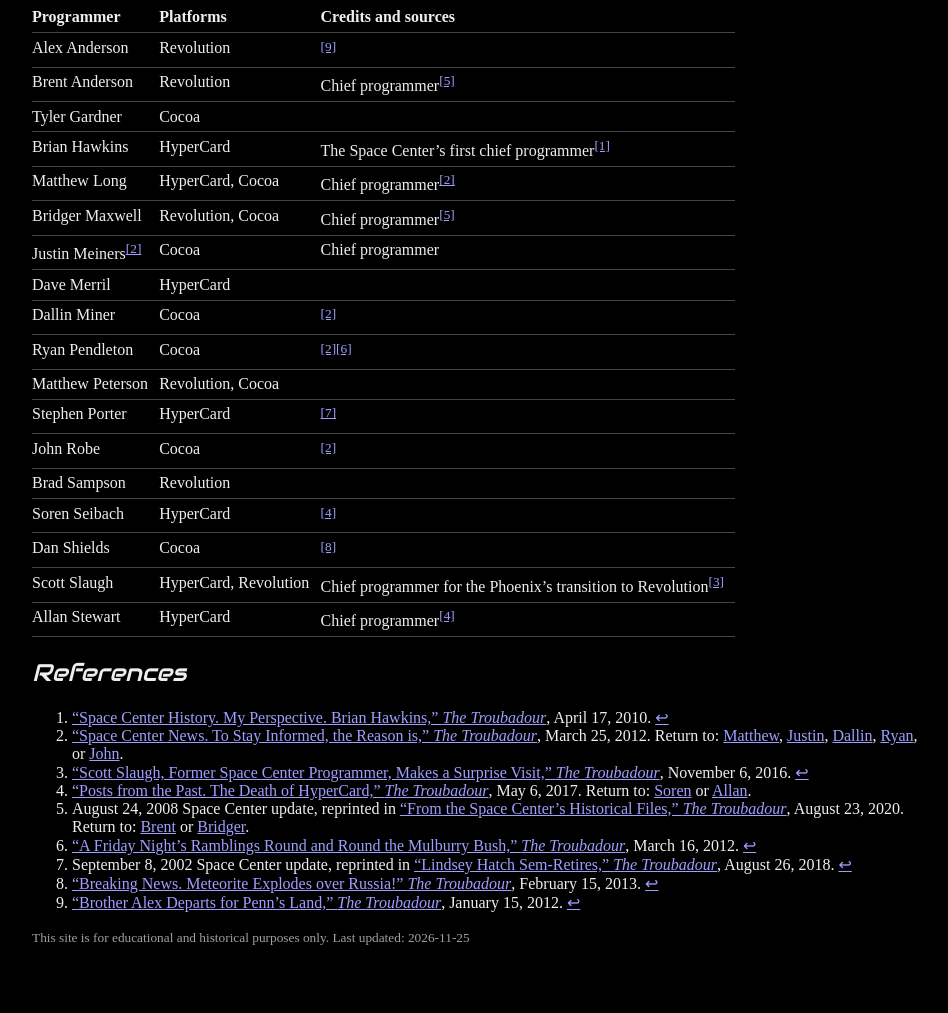
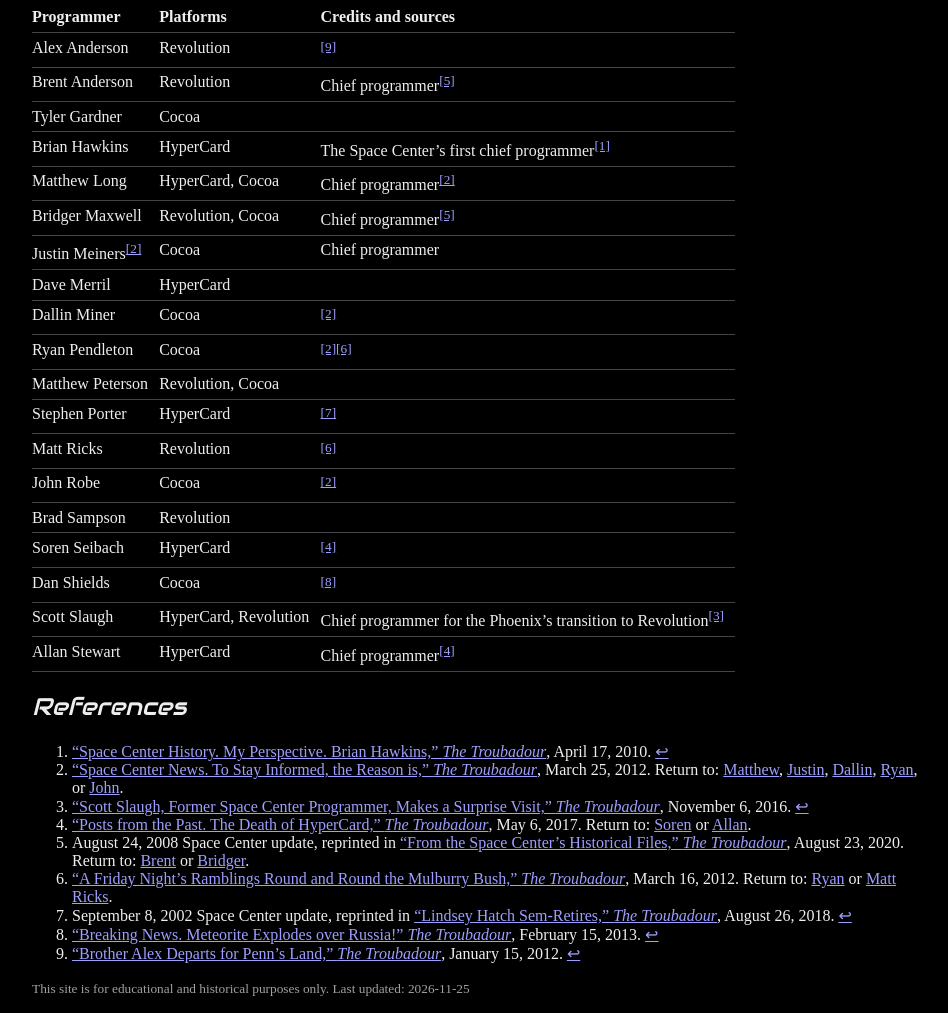
Before and after one commit to justinmeiners/cmsc-software-archive, a plain HTML site: page docs/programmers.html in a window 1280 px wide. Shown: the part 167-1180 px from the top of the page, without its empty margins (160-1108 px from the left). Before the commit the page ends 1129 px from the top, so only its background shows below. Drawn offline with Linux system fonts and the light colour scheme.

Commit message:
Add programmers

```diff
--- a/docs/programmers.html
+++ b/docs/programmers.html
@@ -33,6 +33,7 @@
     <tr><th scope="row">Ryan Pendleton</th><td>Cocoa</td><td><sup id="fnref-2-ryan"><a href="#fn-2" aria-label="Note 2">[2]</a></sup><sup id="fnref-6"><a href="#fn-6" aria-label="Note 6">[6]</a></sup></td></tr>
     <tr><th scope="row">Matthew Peterson</th><td>Revolution, Cocoa</td><td></td></tr>
     <tr><th scope="row">Stephen Porter</th><td>HyperCard</td><td><sup id="fnref-7"><a href="#fn-7" aria-label="Note 7">[7]</a></sup></td></tr>
+    <tr><th scope="row">Matt Ricks</th><td>Revolution</td><td><sup id="fnref-6-matt-ricks"><a href="#fn-6" aria-label="Note 6">[6]</a></sup></td></tr>
     <tr><th scope="row">John Robe</th><td>Cocoa</td><td><sup id="fnref-2-john"><a href="#fn-2" aria-label="Note 2">[2]</a></sup></td></tr>
     <tr><th scope="row">Brad Sampson</th><td>Revolution</td><td></td></tr>
     <tr><th scope="row">Soren Seibach</th><td>HyperCard</td><td><sup id="fnref-4-soren"><a href="#fn-4" aria-label="Note 4">[4]</a></sup></td></tr>
@@ -49,7 +50,7 @@
   <li id="fn-3"><a href="https://voyagerslog.blogspot.com/2016/11/scott-slaugh-former-space-center.html" target="_blank" rel="noopener noreferrer">“Scott Slaugh, Former Space Center Programmer, Makes a Surprise Visit,” <em>The Troubadour</em></a>, November 6, 2016. <a href="#fnref-3" aria-label="Back to note 3 in the table">↩</a></li>
   <li id="fn-4"><a href="https://voyagerslog.blogspot.com/2017/05/posts-from-past-death-of-hypercard.html" target="_blank" rel="noopener noreferrer">“Posts from the Past. The Death of HyperCard,” <em>The Troubadour</em></a>, May 6, 2017. Return to: <a href="#fnref-4-soren">Soren</a> or <a href="#fnref-4">Allan</a>.</li>
   <li id="fn-5">August 24, 2008 Space Center update, reprinted in <a href="https://voyagerslog.blogspot.com/2020/08/from-space-centers-historical-files.html" target="_blank" rel="noopener noreferrer">“From the Space Center’s Historical Files,” <em>The Troubadour</em></a>, August 23, 2020. Return to: <a href="#fnref-5-brent">Brent</a> or <a href="#fnref-5-bridger">Bridger</a>.</li>
-  <li id="fn-6"><a href="https://voyagerslog.blogspot.com/2012/03/friday-nights-ramblings-round-and-round.html" target="_blank" rel="noopener noreferrer">“A Friday Night’s Ramblings Round and Round the Mulburry Bush,” <em>The Troubadour</em></a>, March 16, 2012. <a href="#fnref-6" aria-label="Back to note 6 in the table">↩</a></li>
+  <li id="fn-6"><a href="https://voyagerslog.blogspot.com/2012/03/friday-nights-ramblings-round-and-round.html" target="_blank" rel="noopener noreferrer">“A Friday Night’s Ramblings Round and Round the Mulburry Bush,” <em>The Troubadour</em></a>, March 16, 2012. Return to: <a href="#fnref-6">Ryan</a> or <a href="#fnref-6-matt-ricks">Matt Ricks</a>.</li>
   <li id="fn-7">September 8, 2002 Space Center update, reprinted in <a href="https://voyagerslog.blogspot.com/2018/08/lindsey-hatch-sem-retires-is-she-last.html" target="_blank" rel="noopener noreferrer">“Lindsey Hatch Sem-Retires,” <em>The Troubadour</em></a>, August 26, 2018. <a href="#fnref-7" aria-label="Back to note 7 in the table">↩</a></li>
   <li id="fn-8"><a href="https://voyagerslog.blogspot.com/2013/02/breaking-news-meteor-explodes-over.html" target="_blank" rel="noopener noreferrer">“Breaking News. Meteorite Explodes over Russia!” <em>The Troubadour</em></a>, February 15, 2013. <a href="#fnref-8" aria-label="Back to note 8 in the table">↩</a></li>
   <li id="fn-9"><a href="https://voyagerslog.blogspot.com/2012/01/brother-alex-departs-for-penns-land.html" target="_blank" rel="noopener noreferrer">“Brother Alex Departs for Penn’s Land,” <em>The Troubadour</em></a>, January 15, 2012. <a href="#fnref-9" aria-label="Back to note 9 in the table">↩</a></li>
```
Also changed, not shown: content/programmers.html (+2 -1 lines).
